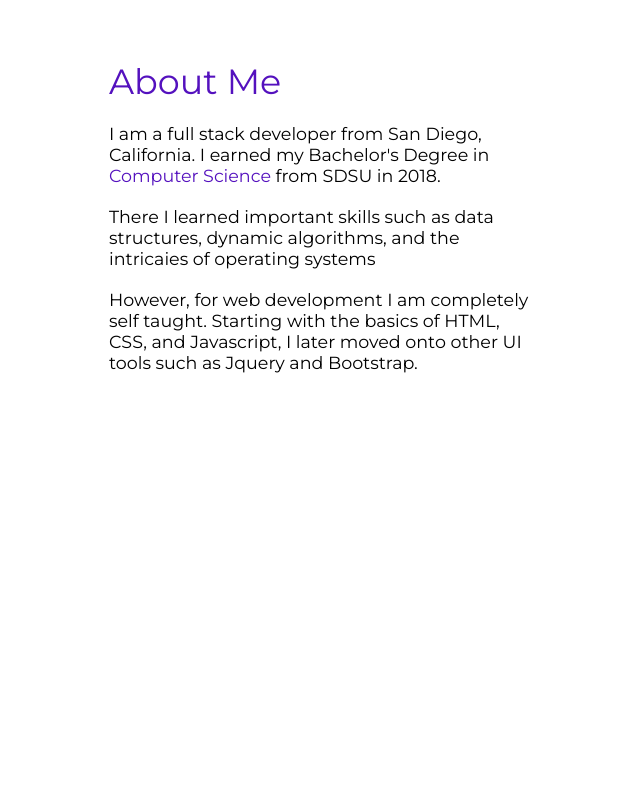
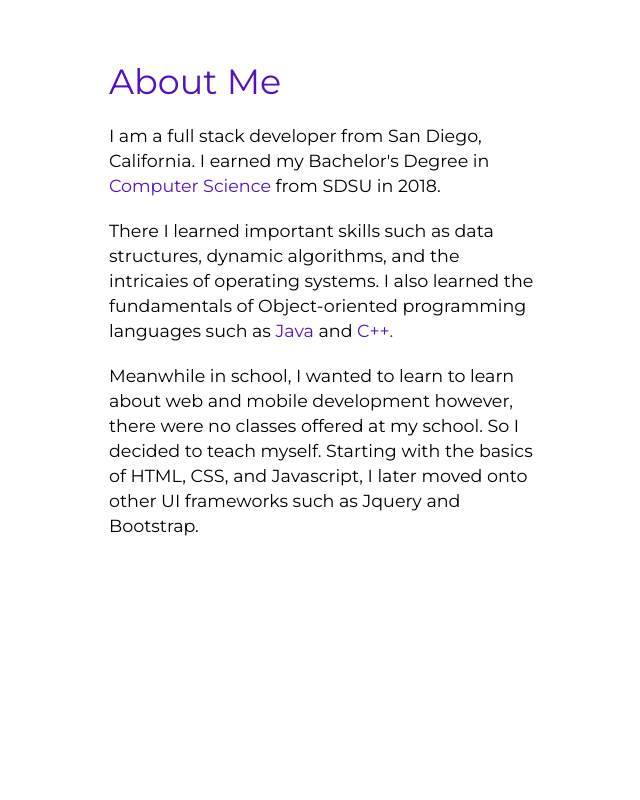
Before and after one commit to unChartedZone/unChartedZone.github.io, a Vue app: page / in a window 1280 px wide. Shown: the part 740-1540 px from the top of the page, without its empty margins (51-691 px from the left). Built offline with nearby package versions, Linux system fonts and the light colour scheme.

Commit message:
added more markup to about section and cleanup some styles

```diff
--- a/src/components/About.vue
+++ b/src/components/About.vue
@@ -11,13 +11,18 @@
 
 		<p class="paragraph">
 			There I learned important skills such as data structures, dynamic
-			algorithms, and the intricaies of operating systems
+			algorithms, and the intricaies of operating systems. I also
+			learned the fundamentals of Object-oriented programming languages
+			such as <span class="highlight">Java</span> and
+			<span class="highlight">C++.</span>
 		</p>
 
 		<p class="paragraph">
-			However, for web development I am completely self taught.
-			Starting with the basics of HTML, CSS, and Javascript, I later
-			moved onto other UI tools such as Jquery and Bootstrap.
+			Meanwhile in school, I wanted to learn to learn about web and
+			mobile development however, there were no classes offered at my
+			school. So I decided to teach myself. Starting with the basics of
+			HTML, CSS, and Javascript, I later moved onto other UI frameworks
+			such as Jquery and Bootstrap.
 		</p>
 
 	</div>
--- a/src/components/Home.vue
+++ b/src/components/Home.vue
@@ -3,7 +3,7 @@
 	<h2 class="header-primary">Hello <span class="hand-emoji">👋</span>,</h2>
 	<h1 class="header-primary"> I'm <span class="name">Christian Valdez</span></h1>
 	<h2 class="subtitle">California Based Developer</h2>
-	<a class="home-btn btn btn-primary my-1" @click="scrollJumper({id: 'about'})">
+	<a class="home-btn btn-primary my-1" @click="scrollJumper({id: 'about'})">
 		About Me
 		<i class="fa fa-chevron-circle-down" />
 	</a>
--- a/src/scss/_base.scss
+++ b/src/scss/_base.scss
@@ -1,5 +1,6 @@
-html {
+html,body {
 	scroll-behavior: smooth;
+	font-family: $primary-default-font;
 }
 
 .container {
--- a/src/scss/_typography.scss
+++ b/src/scss/_typography.scss
@@ -10,22 +10,6 @@
 		font-family: $primary-default-font;
 		font-size: 3.5rem;
 		font-weight: 400;
-
-		span {
-			margin-top: 7rem;        /* Size of fixed header */
-			padding-bottom: 7rem;
-			display: block;
-		}
-
-		// &::before {
-		// 	content: '';
-		// 	// margin: -30rem;
-		// 	display: block;
-		// 	content: " ";
-		// 	margin-top: -35px;
-		// 	visibility: hidden;
-		// 	pointer-events: none;
-		// }
 	}
 }
 
@@ -39,4 +23,5 @@
 .paragraph {
 	font-family: $primary-default-font;
 	font-size: 1.75rem;
+	line-height: 2.5rem;
 }
```
